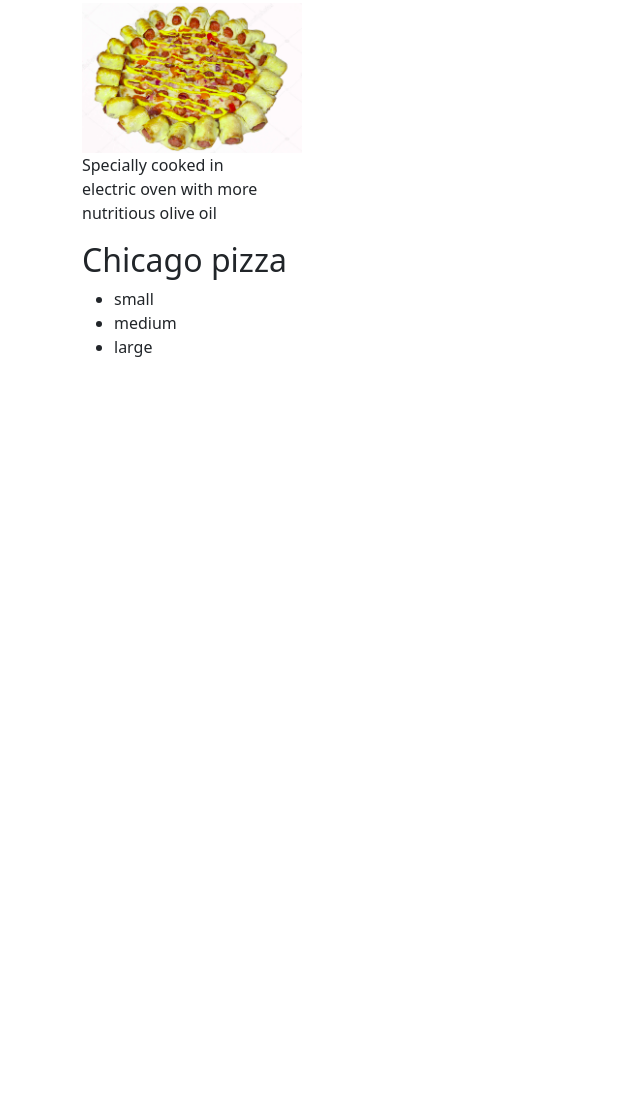
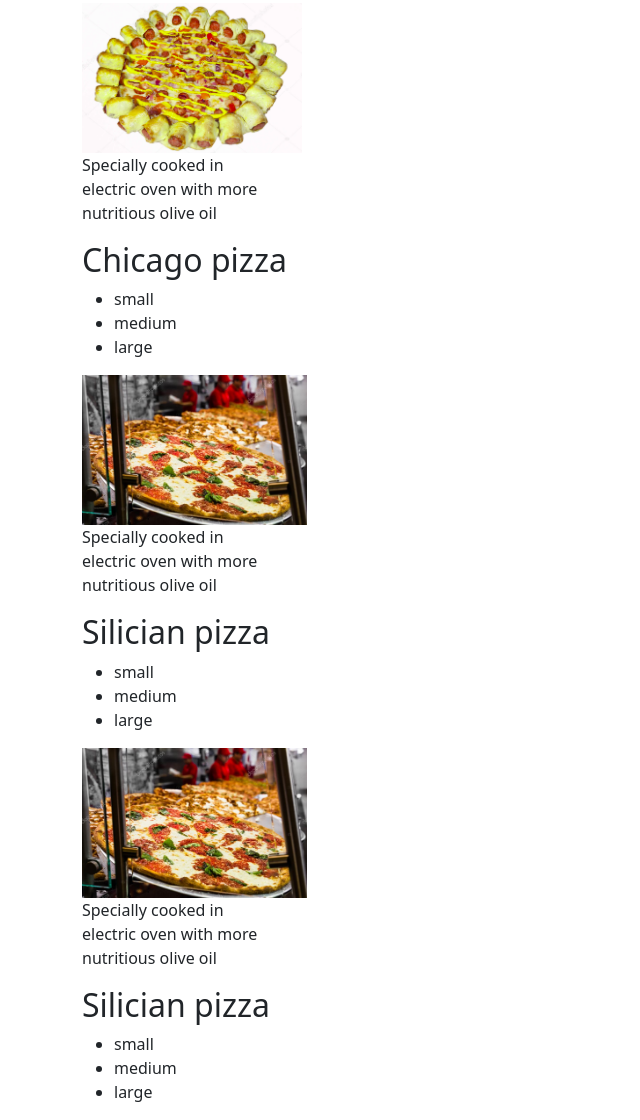
Before and after one commit to Otybrian/The-pizza-palace, a plain HTML site: page index.html in a window 1280 px wide. Shown: the part 723-1843 px from the top of the page, without its empty margins (0-640 px from the left). Before the commit the page ends 1098 px from the top, so only its background shows below. Drawn offline with nearby package versions, Linux system fonts and the light colour scheme.

Commit message:
add div ids pizza-two and pizza-three

```diff
--- a/index.html
+++ b/index.html
@@ -50,6 +50,29 @@
                             <li>large</li>
                         </ul>
                     </div>
+                    <div id="pizza-two"><img src="images/fresh.jpg" height="150">
+                        <p id="pizza-paragraph-two">Specially cooked in <br>
+                            electric oven with more<br>
+                             nutritious olive oil</p>
+                        <h2 id="pizza-name-two">Silician pizza</h2>
+                        <ul>
+                            <li>small</li>
+                            <li>medium</li>
+                            <li>large</li>
+                        </ul>
+                    </div>
+                    <div id="pizza-three"><img src="images/fresh.jpg" height="150">
+                        <p id="pizza-paragraph-three">Specially cooked in <br>
+                            electric oven with more<br>
+                             nutritious olive oil</p>
+                        <h2 id="pizza-name-three">Silician pizza</h2>
+                        <ul>
+                            <li>small</li>
+                            <li>medium</li>
+                            <li>large</li>
+                        </ul>
+                    </div>
+                </div>
     </div>
 
 
```
